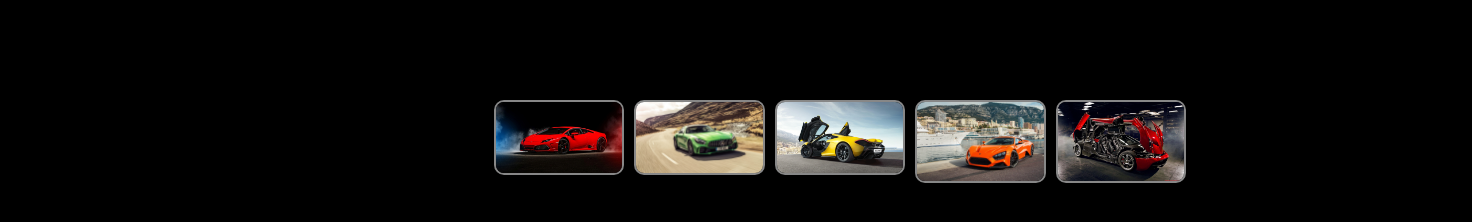
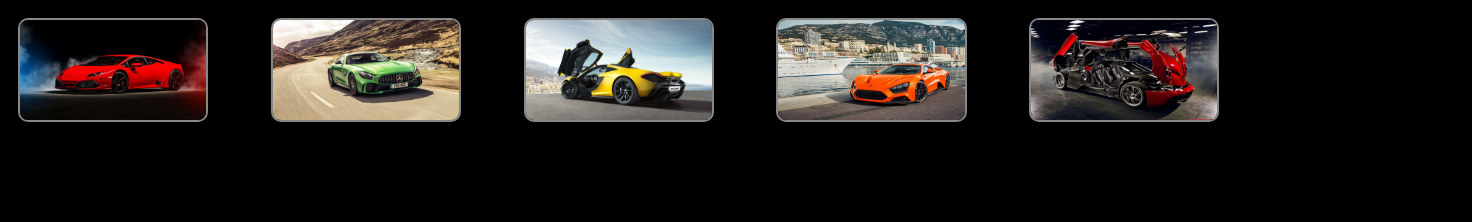
Before and after one commit to gaurav8922/image_slider, a plain HTML site: page index.html in a window 1280 px wide. Shown: the whole page, 1472 px wide, since content can reach past the window. Drawn offline with Linux system fonts and the light colour scheme.

Commit message:
Some changes

```diff
--- a/index.css
+++ b/index.css
@@ -5,23 +5,38 @@ body{
 }
 
 .container{
-    margin: 100px  200px;
-    width: 100%;
     display: flex;
-    justify-content: center;
-    gap: 10px;
+
+}
+
+.img1{
+/* width: 100%; */
+margin: 10px;
+width: 100%;
+
+
 }
 
 .container img{
-    width: 10%;
-    height: 100%;
-    object-fit: cover;
+    width: 80%;
+    height: 80%;
+    /* object-fit: cover; */
     border-radius: 10px;
     border: 2px solid rgba(225, 225, 225, 0.6);
     transition: all ease-in-out 0.5s;
 }
 
 .container img:hover{
-    width: 25%;
+    width: 100%;
+    height: 100%;
 
 }
+
+@media screen and (max-width:600px) {
+
+    .container{
+        display: block;
+
+    }
+
+}
--- a/index.html
+++ b/index.html
@@ -1,5 +1,6 @@
 <!DOCTYPE html>
 <html lang="en">
+
 <head>
     <meta charset="UTF-8">
     <meta name="viewport" content="width=device-width, initial-scale=1.0">
@@ -9,11 +10,16 @@
 
 <body>
     <div class="container">
-        <img src="1st image.webp">
-        <img src="2nd image.jpg">
-        <img src="3rd image.jpg">
-        <img src="4th image.jpg">
-        <img src="5th image.webp">
+        <div class="img1"> <img src="1st image.webp"></div>
+
+        <div class="img1"><img src="2nd image.jpg"></div>
+        <div class="img1"> <img src="3rd image.jpg"></div>
+        <div class="img1"> <img src="4th image.jpg"></div>
+
+        <div class="img1"> <img src="5th image.webp"></div>
+
+
+
     </div>
 </body>
 
```
